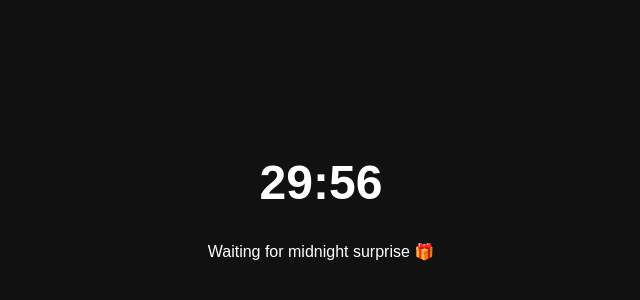
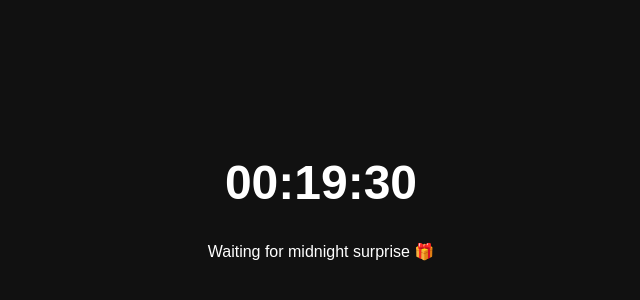
Before and after one commit to himzii/Birthday, a plain HTML site: page bday.html in a window 1280 px wide. Shown: the part 200-500 px from the top of the page, without its empty margins (319-959 px from the left). Drawn offline with Linux system fonts and the light colour scheme.

Commit message:
Update bday.html

```diff
--- a/bday.html
+++ b/bday.html
@@ -62,23 +62,15 @@
       from { transform: translateX(-50%) scale(1); opacity: 0.9; }
       to { transform: translateX(-50%) scale(1.2); opacity: 0.6; }
     }
-    @keyframes fadeIn {
-      from { opacity: 0; }
-      to { opacity: 1; }
-    }
+    @keyframes fadeIn { from { opacity: 0; } to { opacity: 1; } }
     canvas { position: fixed; top:0; left:0; width:100%; height:100%; pointer-events:none; }
-    .message {
-      margin-top: 20px;
-      font-size: 1.2em;
-      color: gold;
-      display: none;
-    }
+    .message { margin-top: 20px; font-size: 1.2em; color: gold; display: none; }
   </style>
 </head>
 <body>
 
 <div class="timer">
-  <h1 id="countdown">30:00</h1>
+  <h1 id="countdown">00:00:00</h1>
   <p>Waiting for midnight surprise 🎁</p>
 </div>
 
@@ -96,25 +88,38 @@
 <canvas id="confetti"></canvas>
 
 <script>
-  // TIMER (30 minutes = 1800 seconds)
-  let timeLeft = 1800;
-  let countdownEl = document.getElementById("countdown");
-  let timerInterval = setInterval(() => {
-    let minutes = Math.floor(timeLeft / 60);
-    let seconds = timeLeft % 60;
-    countdownEl.textContent =
-      `${String(minutes).padStart(2,'0')}:${String(seconds).padStart(2,'0')}`;
-    timeLeft--;
+  // TIMER SYNCED TO IST MIDNIGHT
+  function updateTimer() {
+    const now = new Date();
+    // convert current time to IST
+    const utc = now.getTime() + now.getTimezoneOffset()*60000;
+    const istOffset = 5.5 * 60 * 60000; // +5:30
+    const istTime = new Date(utc + istOffset);
 
-    if (timeLeft < 0) {
-      clearInterval(timerInterval);
+    const midnight = new Date(istTime);
+    midnight.setHours(24,0,0,0); // next IST midnight
+    const diff = midnight - istTime;
+
+    if(diff <= 0) {
       document.querySelector(".timer").style.display = "none";
       document.querySelector(".birthday").style.display = "block";
       startConfetti();
+      clearInterval(timerInterval);
+      return;
     }
-  }, 1000);
 
-  // CONFETTI 🎉
+    let hours = Math.floor(diff/1000/3600);
+    let minutes = Math.floor((diff/1000%3600)/60);
+    let seconds = Math.floor((diff/1000)%60);
+
+    document.getElementById("countdown").textContent =
+      `${String(hours).padStart(2,'0')}:${String(minutes).padStart(2,'0')}:${String(seconds).padStart(2,'0')}`;
+  }
+
+  updateTimer();
+  const timerInterval = setInterval(updateTimer,1000);
+
+  // CONFETTI
   const canvas = document.getElementById("confetti");
   const ctx = canvas.getContext("2d");
   canvas.width = window.innerWidth;
@@ -146,7 +151,7 @@
     requestAnimationFrame(animateConfetti);
   }
 
-  // Blow Candle 🎂
+  // Blow Candle
   function blowCandle() {
     let flame = document.getElementById("flame");
     let msg = document.getElementById("candleMsg");
```
